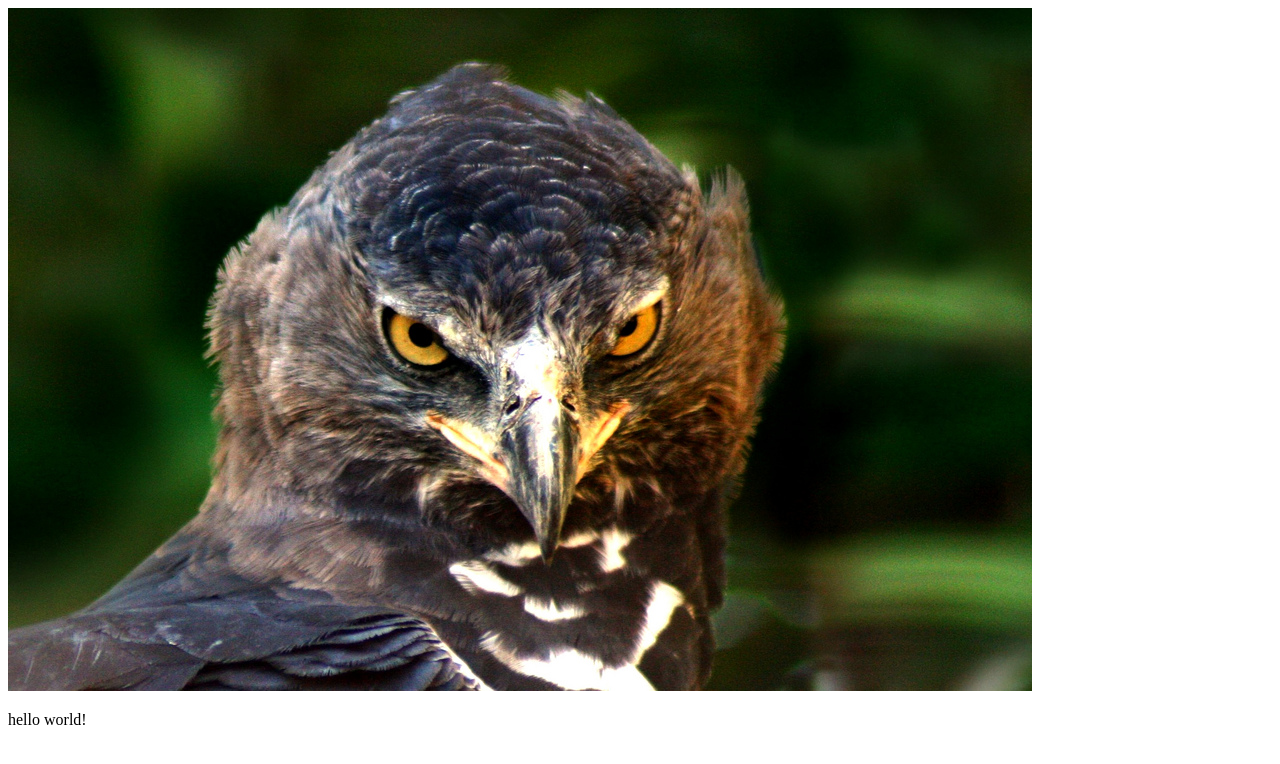
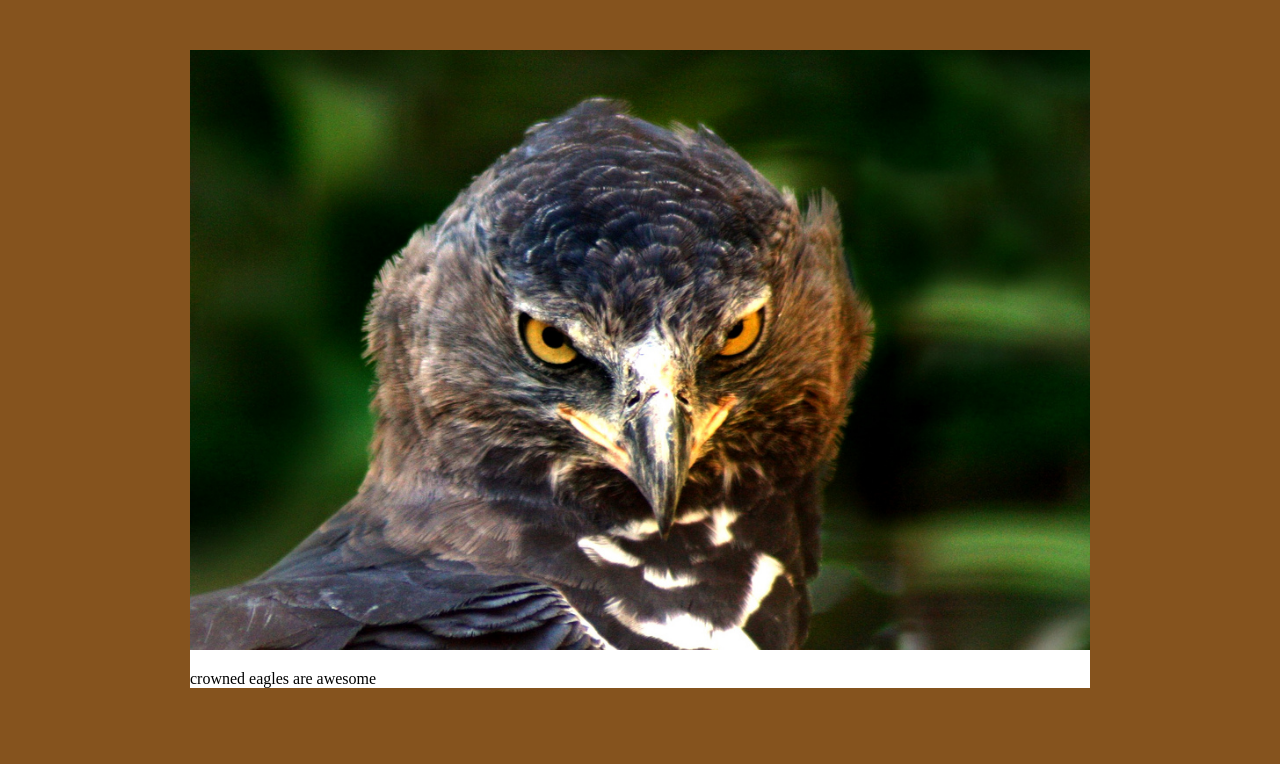
Before and after one commit to sawyerkib/crowned-eagle, a plain HTML site: page index.html in a window 1280 px wide. Drawn offline with Linux system fonts and the light colour scheme.

Commit message:
added styles

```diff
--- a/index.html
+++ b/index.html
@@ -4,11 +4,13 @@
     <meta charset="utf-8">
     <title></title>
     <meta name="viewport" content="width=device-width, initial-scale=1">
+    <link rel="stylesheet" href="./styles/app.css">
   </head>
 
   <body>
-    <img src="./img/crowned-eagle.jpg">
-    <p>hello world!</p>
-
+    <div class="container">
+      <img src="./img/crowned-eagle.jpg">
+      <p>crowned eagles are awesome</p>
+    </div>
   </body>
 </html>
--- /dev/null
+++ b/styles/app.css
@@ -0,0 +1,13 @@
+body {
+  background: #85531E;
+}
+
+img {
+  max-width: 100%;
+}
+
+.container {
+  width: 900px;
+  margin: 50px auto;
+  background: white;
+}
```
